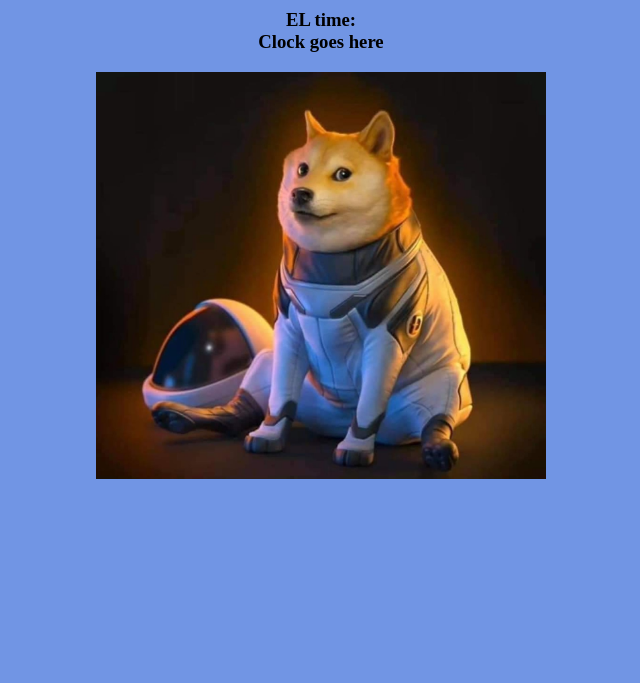
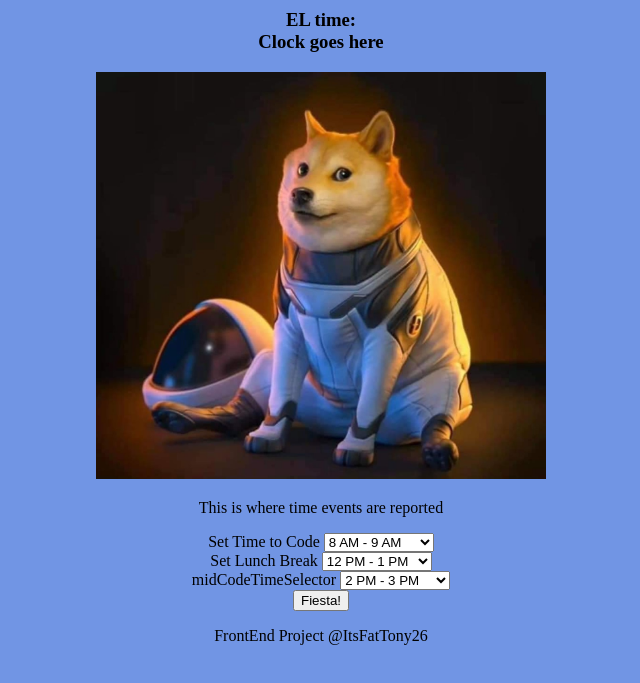
Before and after one commit to fattony26/js-clock, a plain HTML site: page index.html in a window 1280 px wide. Shown: the part 103-786 px from the top of the page, without its empty margins (319-959 px from the left). Drawn offline with Linux system fonts and the light colour scheme.

Commit message:
created 3 selectors with time in hours as options

```diff
--- a/index.html
+++ b/index.html
@@ -1,7 +1,7 @@
 <!DOCTYPE html>
 <html lang="en">
 <head>
-  <meta charset="UTF-8">
+  <meta charSet="UTF-8">
   <meta http-equiv="X-UA-Compatible" content="IE=edge">
   <meta name="viewport" content="width=device-width, initial-scale=1.0">
   <link rel="stylesheet" href="styles.css">
@@ -21,5 +21,96 @@
   <!--Apply a more fitting img-->
   <img id="dogeMoon" src="imgs/Screenshot_20210505-125713_Chrome.jpg" width="450px" alt="Wallpaper">
 
+  <blockquote id="timeEvent">This is where time events are reported</blockquote>
+
+  Set Time to Code
+  <select id="earlyCodeTimeSelector">
+    <option value="1">1 AM - 2 AM</option>
+    <option value="2">2 AM - 3 AM</option>
+    <option value="3">3 AM - 4 AM</option>
+    <option value="4">4 AM - 5 AM</option>
+    <option value="5">5 AM - 6 AM</option>
+    <option value="6">6 AM - 7 AM</option>
+    <option value="7">7 AM - 8 AM</option>
+    <option value="8" selected>8 AM - 9 AM</option>
+    <option value="9">9 AM - 10 AM</option>
+    <option value="10">10 AM - 11 AM</option>
+    <option value="11">11 AM - 12 PM</option>
+    <option value="12">12 PM - 1 PM</option>
+    <option value="13">1 PM - 2 PM</option>
+    <option value="14">2 PM - 3 PM</option>
+    <option value="15">3 PM - 4 PM</option>
+    <option value="16">4 PM - 5 PM</option>
+    <option value="17">5 PM - 6 PM</option>
+    <option value="18">6 PM - 7 PM</option>
+    <option value="19">7 PM - 8 PM</option>
+    <option value="20">8 PM - 9 PM</option>
+    <option value="21">9 PM - 10 PM</option>
+    <option value="22">10 PM - 11 PM</option>
+    <option value="23">11 PM - 12 AM</option>
+    <option value="24">12 AM - 1 AM</option>
+  </select>
+  <br>
+  Set Lunch Break
+  <select id="lunchTimeSelector">
+    <option value="1">1 AM - 2 AM</option>
+    <option value="2">2 AM - 3 AM</option>
+    <option value="3">3 AM - 4 AM</option>
+    <option value="4">4 AM - 5 AM</option>
+    <option value="5">5 AM - 6 AM</option>
+    <option value="6">6 AM - 7 AM</option>
+    <option value="7">7 AM - 8 AM</option>
+    <option value="8">8 AM - 9 AM</option>
+    <option value="9">9 AM - 10 AM</option>
+    <option value="10">10 AM - 11 AM</option>
+    <option value="11">11 AM - 12 PM</option>
+    <option value="12" selected>12 PM - 1 PM</option>
+    <option value="13">1 PM - 2 PM</option>
+    <option value="14">2 PM - 3 PM</option>
+    <option value="15">3 PM - 4 PM</option>
+    <option value="16">4 PM - 5 PM</option>
+    <option value="17">5 PM - 6 PM</option>
+    <option value="18">6 PM - 7 PM</option>
+    <option value="19">7 PM - 8 PM</option>
+    <option value="20">8 PM - 9 PM</option>
+    <option value="21">9 PM - 10 PM</option>
+    <option value="22">10 PM - 11 PM</option>
+    <option value="23">11 PM - 12 AM</option>
+    <option value="24">12 AM - 1 AM</option>
+  </select>
+  <br>
+  midCodeTimeSelector
+  <select id="midCodeTimeSelector">
+    <option value="1">1 AM - 2 AM</option>
+    <option value="2">2 AM - 3 AM</option>
+    <option value="3">3 AM - 4 AM</option>
+    <option value="4">4 AM - 5 AM</option>
+    <option value="5">5 AM - 6 AM</option>
+    <option value="6">6 AM - 7 AM</option>
+    <option value="7">7 AM - 8 AM</option>
+    <option value="8">8 AM - 9 AM</option>
+    <option value="9">9 AM - 10 AM</option>
+    <option value="10">10 AM - 11 AM</option>
+    <option value="11">11 AM - 12 PM</option>
+    <option value="12">12 PM - 1 PM</option>
+    <option value="13">1 PM - 2 PM</option>
+    <option value="14" selected>2 PM - 3 PM</option>
+    <option value="15">3 PM - 4 PM</option>
+    <option value="16">4 PM - 5 PM</option>
+    <option value="17">5 PM - 6 PM</option>
+    <option value="18">6 PM - 7 PM</option>
+    <option value="19">7 PM - 8 PM</option>
+    <option value="20">8 PM - 9 PM</option>
+    <option value="21">9 PM - 10 PM</option>
+    <option value="22">10 PM - 11 PM</option>
+    <option value="23">11 PM - 12 AM</option>
+    <option value="24">12 AM - 1 AM</option>
+  </select>
+  <br>
+  <button id="partyTimeBtn">Fiesta!</button>
+  <footer>
+    <p>FrontEnd Project @ItsFatTony26</p>
+  </footer>
+
 </body>
 </html>
```
